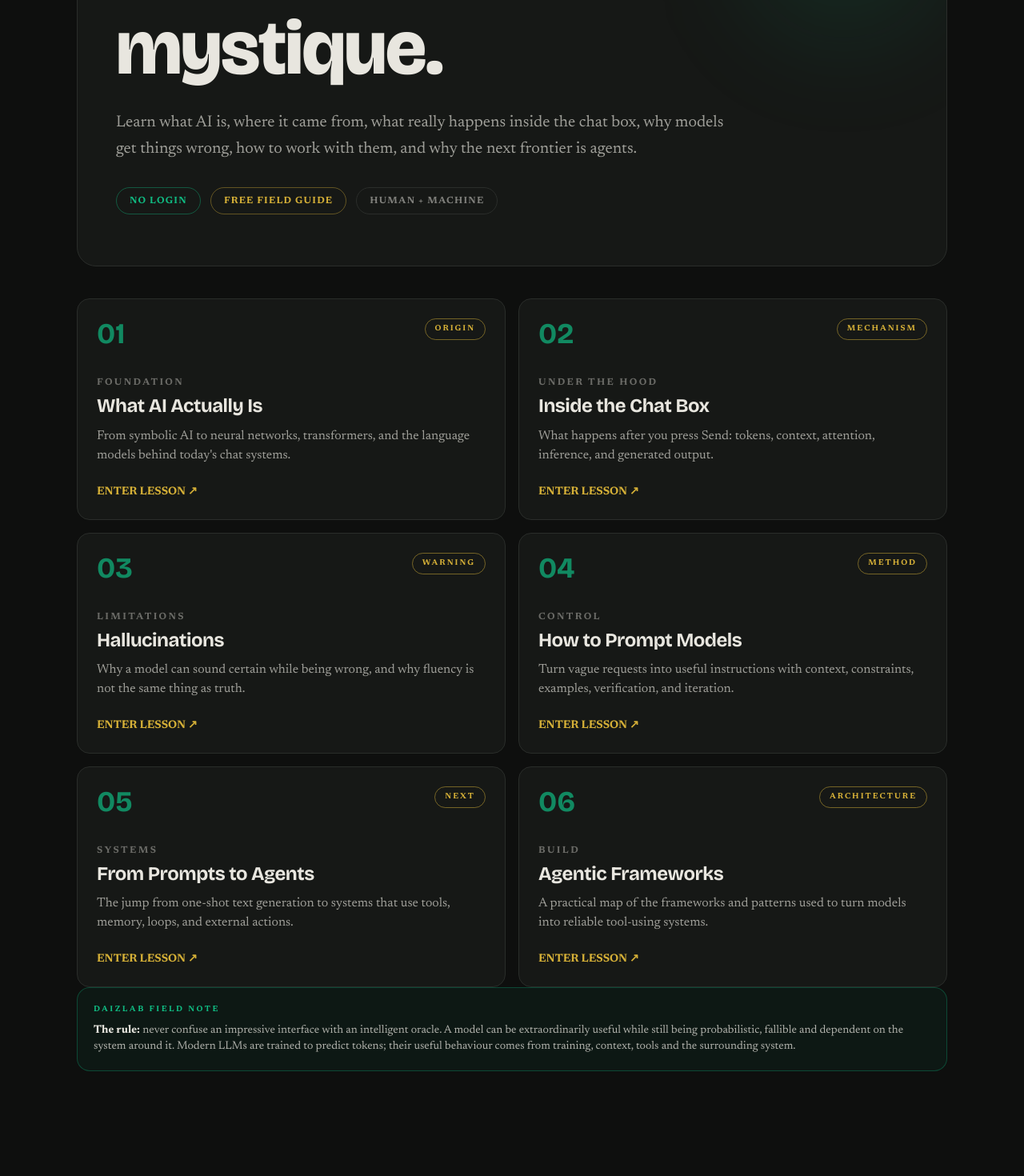
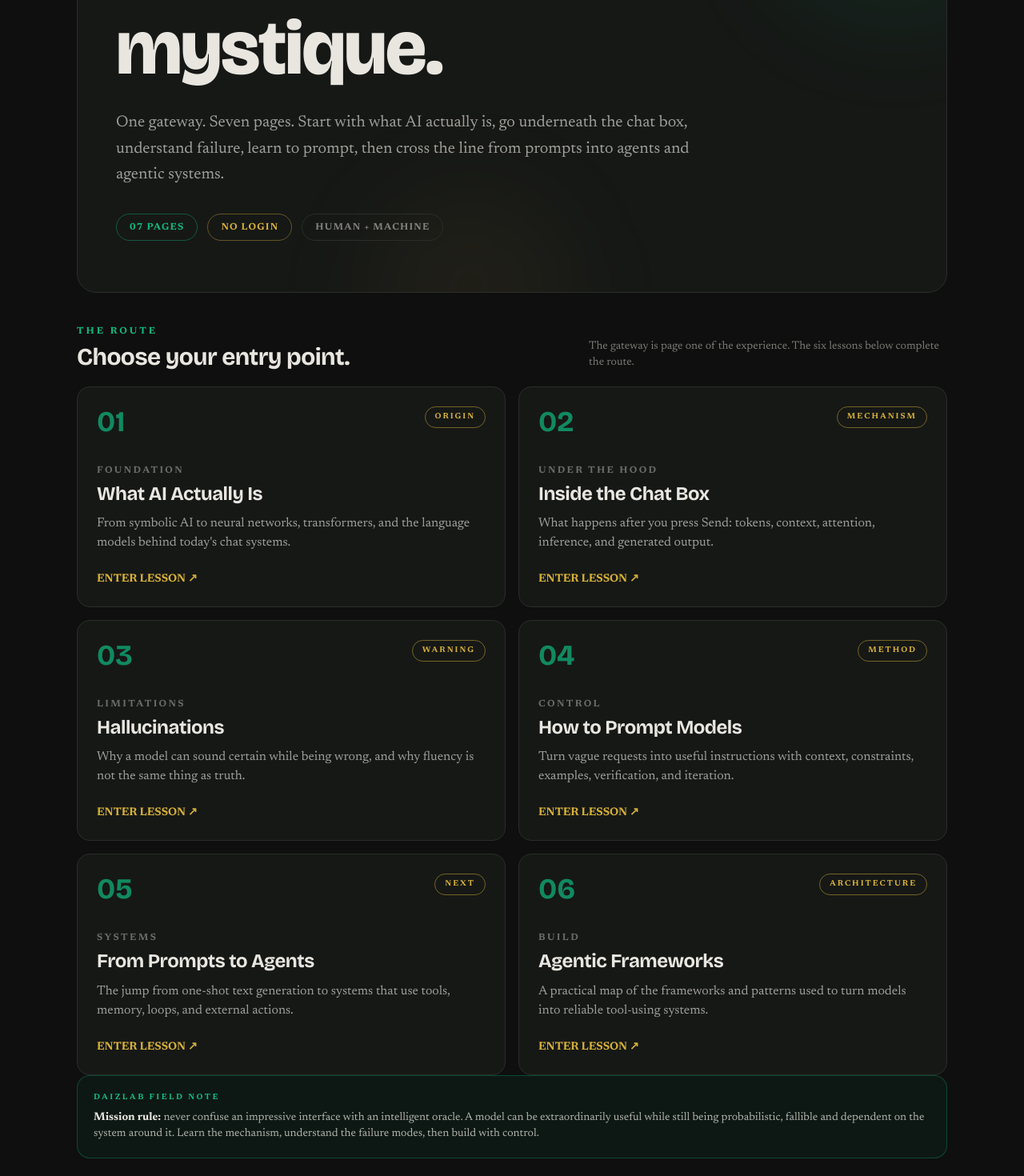
Before and after one commit to Damiedaiz/daizlabratz, a Next.js app: page /learn/ai in a window 1280 px wide. Shown: the part 400-1870 px from the top of the page at 80% size. Built offline with nearby package versions, Linux system fonts and the light colour scheme.

Commit message:
Create seven-page AI Academy gateway

```diff
--- a/app/learn/ai/page.tsx
+++ b/app/learn/ai/page.tsx
@@ -1,37 +1,75 @@
 import { AiShell, LessonCard, MissionNote, lessons } from "@/components/AiAcademy";
 
 export const metadata = {
-  title: "AI Academy | DaizLabRatZ",
-  description: "A free, login-free field guide to AI, LLMs, prompting, hallucinations and agents.",
+  title: "AI Academy Gateway | DaizLabRatZ",
+  description: "The seven-page DaizLabRatZ AI Academy gateway: AI foundations, chat systems, hallucinations, prompting, agents and agentic frameworks.",
 };
 
-export default function AiAcademy() {
+export default function AiAcademyGateway() {
   return (
     <AiShell>
       <section className="relative overflow-hidden rounded-3xl border border-line bg-panel px-6 py-12 sm:px-12 sm:py-16">
-        <div className="absolute right-0 top-0 h-64 w-64 rounded-full bg-emerald/10 blur-3xl" />
+        <div className="absolute -right-24 -top-24 h-80 w-80 rounded-full bg-emerald/10 blur-3xl" />
+        <div className="absolute -bottom-32 left-1/3 h-64 w-64 rounded-full bg-gold/5 blur-3xl" />
+
         <div className="relative max-w-4xl">
-          <div className="flex items-center gap-3 text-xs font-bold tracking-[0.25em] text-emerald">
-            <span>DAIZLAB STAR TREK</span><span className="text-gold">///</span><span>HUMOP</span>
+          <div className="flex flex-wrap items-center gap-3 text-xs font-bold tracking-[0.25em] text-emerald">
+            <span>DAIZLAB STAR TREK</span>
+            <span className="text-gold">///</span>
+            <span>HUMOP</span>
+            <span className="text-ink/30">///</span>
+            <span>07-PAGE GATEWAY</span>
           </div>
-          <h1 className="mt-6 text-5xl font-extrabold sm:text-8xl">AI, without the mystique.</h1>
+
+          <h1 className="mt-6 text-5xl font-extrabold sm:text-8xl">
+            AI, without the mystique.
+          </h1>
+
           <p className="mt-6 max-w-3xl text-xl leading-relaxed text-ink/65">
-            Learn what AI is, where it came from, what really happens inside the chat box, why models get things wrong, how to work with them, and why the next frontier is agents.
+            One gateway. Seven pages. Start with what AI actually is, go underneath
+            the chat box, understand failure, learn to prompt, then cross the line
+            from prompts into agents and agentic systems.
           </p>
+
           <div className="mt-8 flex flex-wrap gap-3">
-            <span className="rounded-full border border-emerald/40 px-4 py-2 text-xs font-bold tracking-widest text-emerald">NO LOGIN</span>
-            <span className="rounded-full border border-gold/40 px-4 py-2 text-xs font-bold tracking-widest text-gold">FREE FIELD GUIDE</span>
-            <span className="rounded-full border border-line px-4 py-2 text-xs font-bold tracking-widest text-ink/50">HUMAN + MACHINE</span>
+            <span className="rounded-full border border-emerald/40 px-4 py-2 text-xs font-bold tracking-widest text-emerald">
+              07 PAGES
+            </span>
+            <span className="rounded-full border border-gold/40 px-4 py-2 text-xs font-bold tracking-widest text-gold">
+              NO LOGIN
+            </span>
+            <span className="rounded-full border border-line px-4 py-2 text-xs font-bold tracking-widest text-ink/50">
+              HUMAN + MACHINE
+            </span>
           </div>
         </div>
       </section>
 
-      <div className="mt-10 grid gap-4 md:grid-cols-2">
-        {lessons.map((lesson) => <LessonCard key={lesson.href} lesson={lesson} />)}
-      </div>
+      <section className="mt-10">
+        <div className="mb-5 flex flex-wrap items-end justify-between gap-4">
+          <div>
+            <p className="text-xs font-bold tracking-[0.25em] text-emerald">THE ROUTE</p>
+            <h2 className="mt-2 text-3xl font-bold">Choose your entry point.</h2>
+          </div>
+          <p className="max-w-md text-sm text-ink/50">
+            The gateway is page one of the experience. The six lessons below complete
+            the route.
+          </p>
+        </div>
+
+        <div className="grid gap-4 md:grid-cols-2">
+          {lessons.map((lesson, index) => (
+            <LessonCard key={lesson.href} lesson={lesson} index={index} />
+          ))}
+        </div>
+      </section>
 
       <MissionNote>
-        <strong className="text-ink">The rule:</strong> never confuse an impressive interface with an intelligent oracle. A model can be extraordinarily useful while still being probabilistic, fallible and dependent on the system around it. Modern LLMs are trained to predict tokens; their useful behaviour comes from training, context, tools and the surrounding system.
+        <strong className="text-ink">Mission rule:</strong> never confuse an
+        impressive interface with an intelligent oracle. A model can be
+        extraordinarily useful while still being probabilistic, fallible and
+        dependent on the system around it. Learn the mechanism, understand the
+        failure modes, then build with control.
       </MissionNote>
     </AiShell>
   );
```
